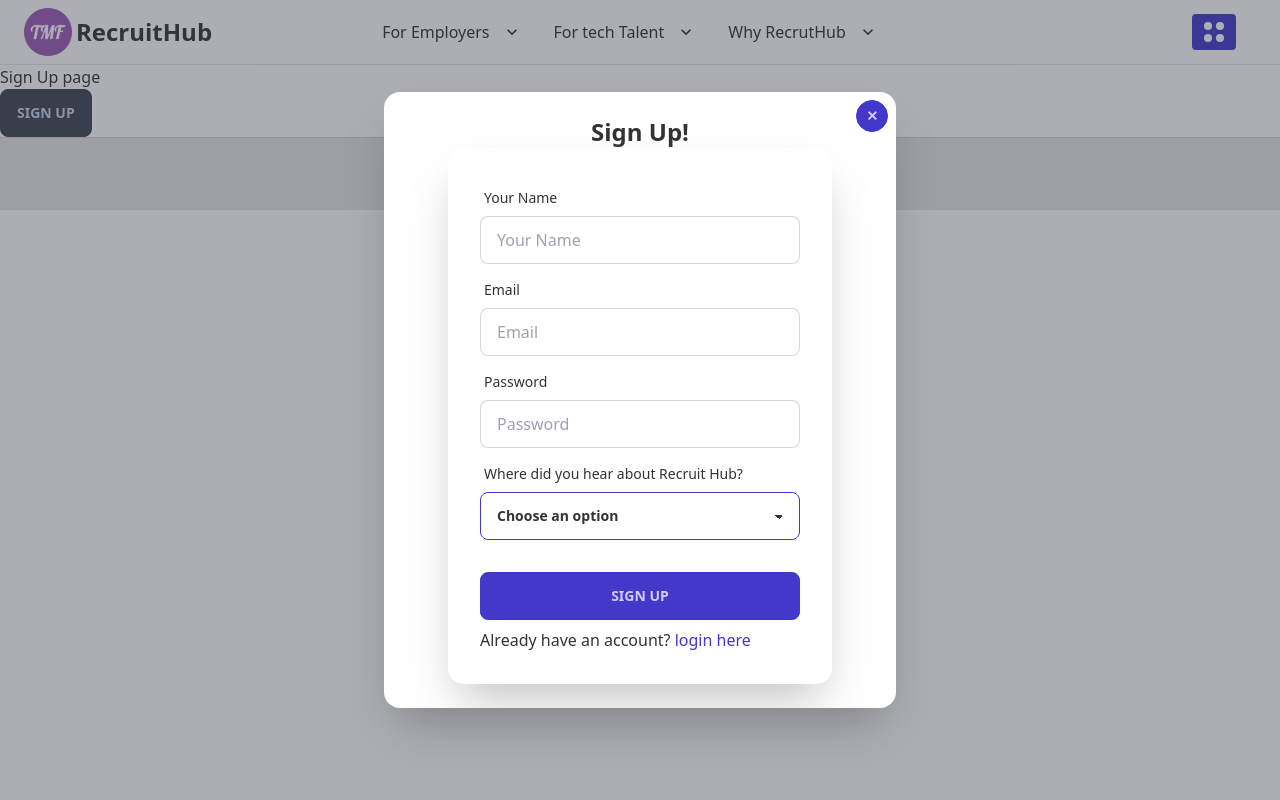
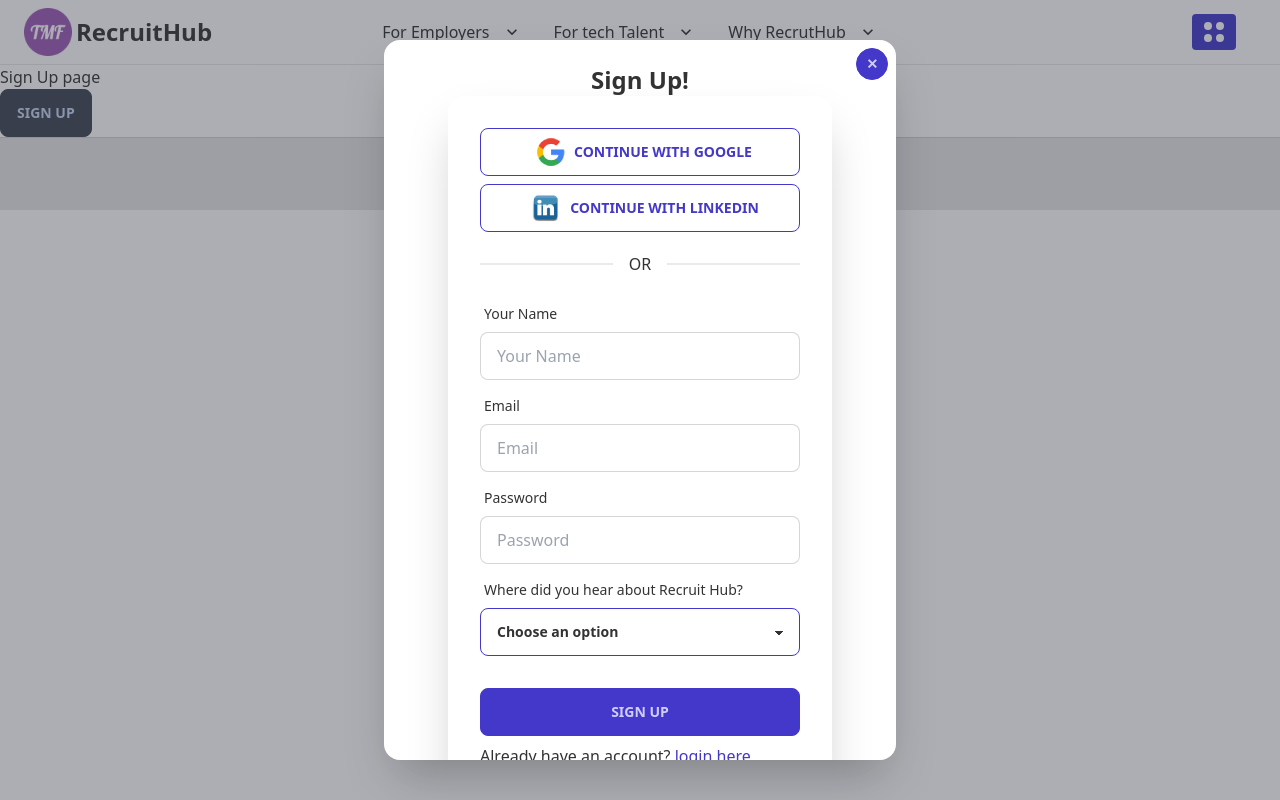
Before and after one commit to thecreativegang/recruit-hub-client-2, a React (Create React App) app: page /signup in a window 1280 px wide. Both pictures are taken after a click on the label "SIGN UP". Built offline with nearby package versions, Linux system fonts and the light colour scheme.

Commit message:
signup with google and linkedin added

```diff
--- a/src/components/Pages/Register/SignUp.js
+++ b/src/components/Pages/Register/SignUp.js
@@ -21,7 +21,14 @@
 
                 <div class="card flex-shrink-0 w-full max-w-sm shadow-2xl bg-base-100">
                   <div class="card-body">
+                  <div className="form-control ">
+                                            <button className="btn btn-outline btn-primary"> <img src={google} className='mx-2' alt="" /> Continue With Google</button>
+                                            </div>
 
+                                            <div className="form-control ">
+                                            <button className="btn btn-outline btn-primary"> <img src={linkedin} className='mx-2' alt="" /> Continue With LinkedIn</button>
+                                            </div>
+                  <div className="divider">OR</div>
 
                     <div class="form-control">
                       <label class="label">
@@ -63,8 +70,6 @@
                     <div className="flex flex-col w-full border-opacity-50">
                     <p>Already have an account? <Link className='text-primary' to="/logins">login here</Link></p>
                     </div>
-
-
                   </div>
                 </div>
                 </div>
```
